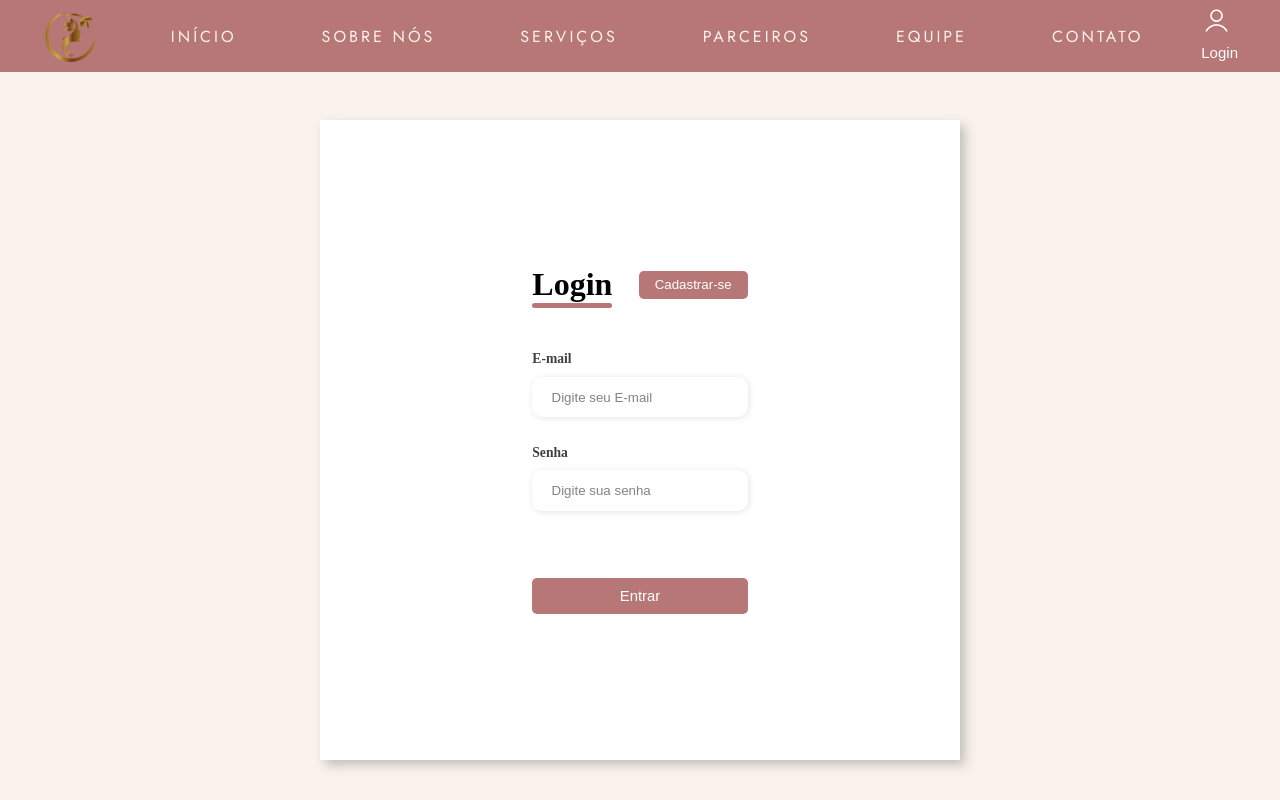
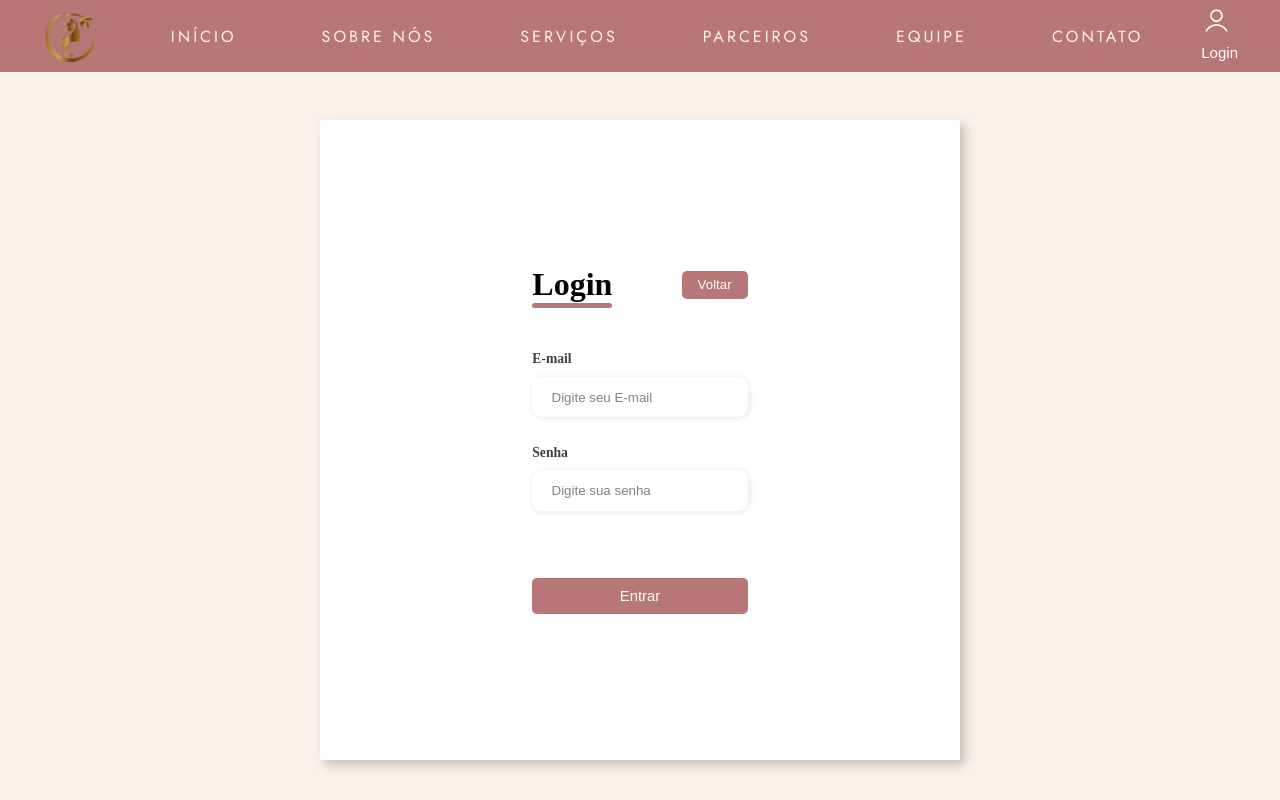
Before and after one commit to serya012/projetoSalaoPI, a PHP site: page /App/Login/login_funcionario.php in a window 1280 px wide. Run offline with PHP 8.4, Linux system fonts and the light colour scheme.

Commit message:
Agora usuario n cadastra mais

```diff
--- a/App/Form/Funcionario/read_funcionario.php
+++ b/App/Form/Funcionario/read_funcionario.php
@@ -72,6 +72,7 @@
                 );
         endforeach;
     ?>
+    <a href="../../Login/create_funcionario.php"><button>Cadastrar Funcionário</button></a>
  </div>
 </body>
 </html>
--- a/App/Login/create_funcionario.php
+++ b/App/Login/create_funcionario.php
@@ -96,7 +96,7 @@ if (isset($_POST["gravar"])){
                 <h1>Cadastrar Funcionário</h1>
               </div>
               <div class="login-button">
-                <button><a href="login_funcionario.php">Entrar</a></button>
+                <button><a href="../Form/Funcionario/read_funcionario.php">Voltar</a></button>
               </div>
             </div>
 
--- a/App/Login/login_funcionario.php
+++ b/App/Login/login_funcionario.php
@@ -91,7 +91,7 @@ if(isset($_POST['buscar'])){
                 <h1>Login</h1>
               </div>
               <div class="login-button">
-                <button><a href="create_funcionario.php">Cadastrar-se</a></button>
+                <button><a href="../../index.html">Voltar</a></button>
               </div>
             </div>
               <div class="input-box">
```
